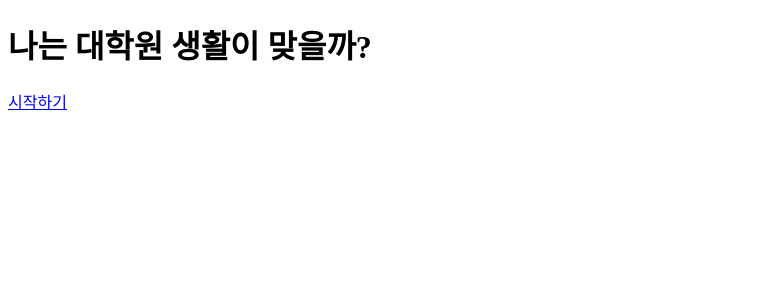
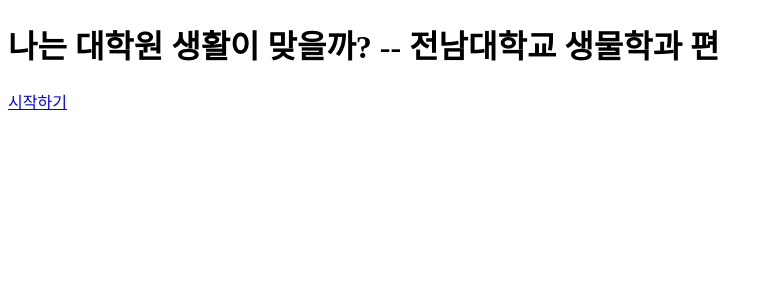
Before and after one commit to JongohShin/DOILOVEBIOLOGY, a Next.js app: page / in a window 1280 px wide. Shown: the top 300 px of the page, without its empty margins (0-773 px from the left). Built offline with nearby package versions, Linux system fonts and the light colour scheme.

Commit message:
Update index.tsx

```diff
--- a/pages/index.tsx
+++ b/pages/index.tsx
@@ -4,7 +4,7 @@
   return (
     <main className="flex min-h-screen flex-col items-center justify-center p-6">
       <h1 className="mb-8 text-3xl font-bold text-center">
-        나는 대학원 생활이 맞을까?
+        나는 대학원 생활이 맞을까? -- 전남대학교 생물학과 편
       </h1>
       <Link href="/quiz" className="rounded bg-emerald-500 px-6 py-3 text-white hover:bg-emerald-600">
         시작하기
```
